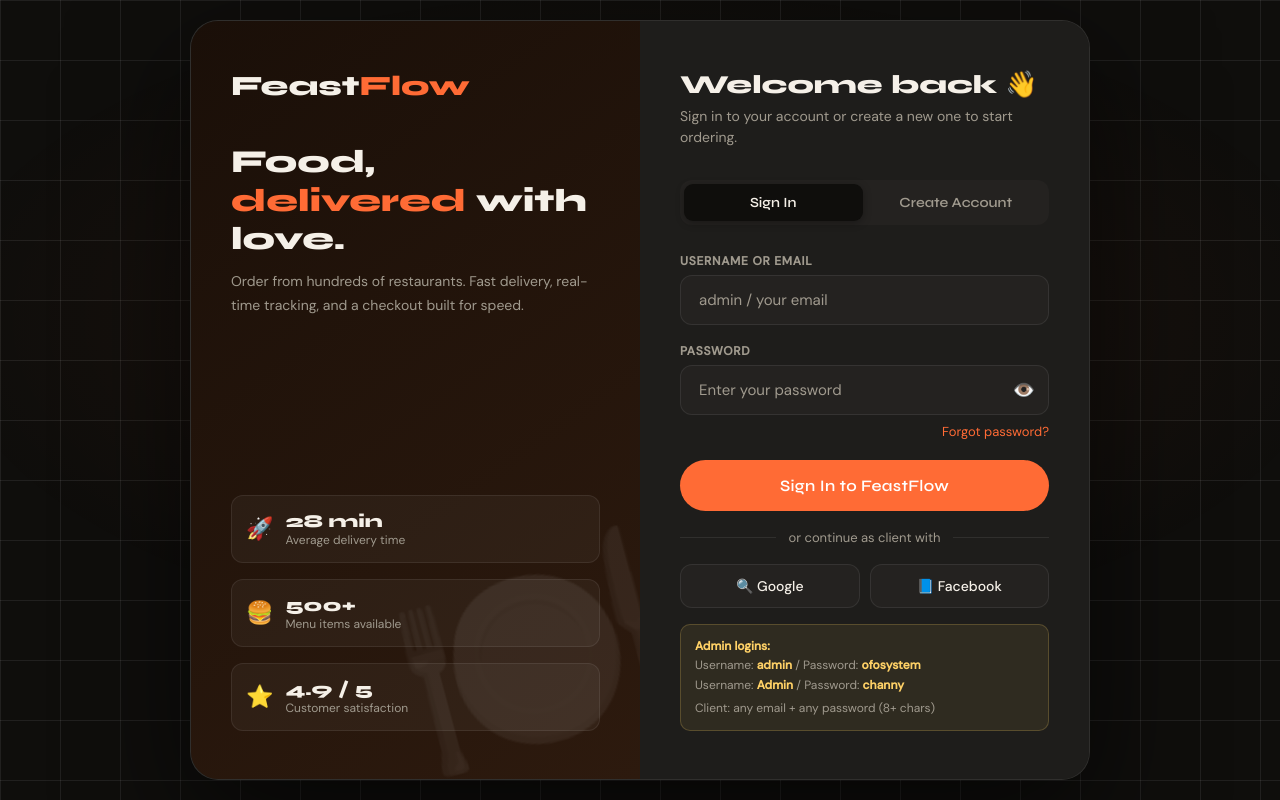
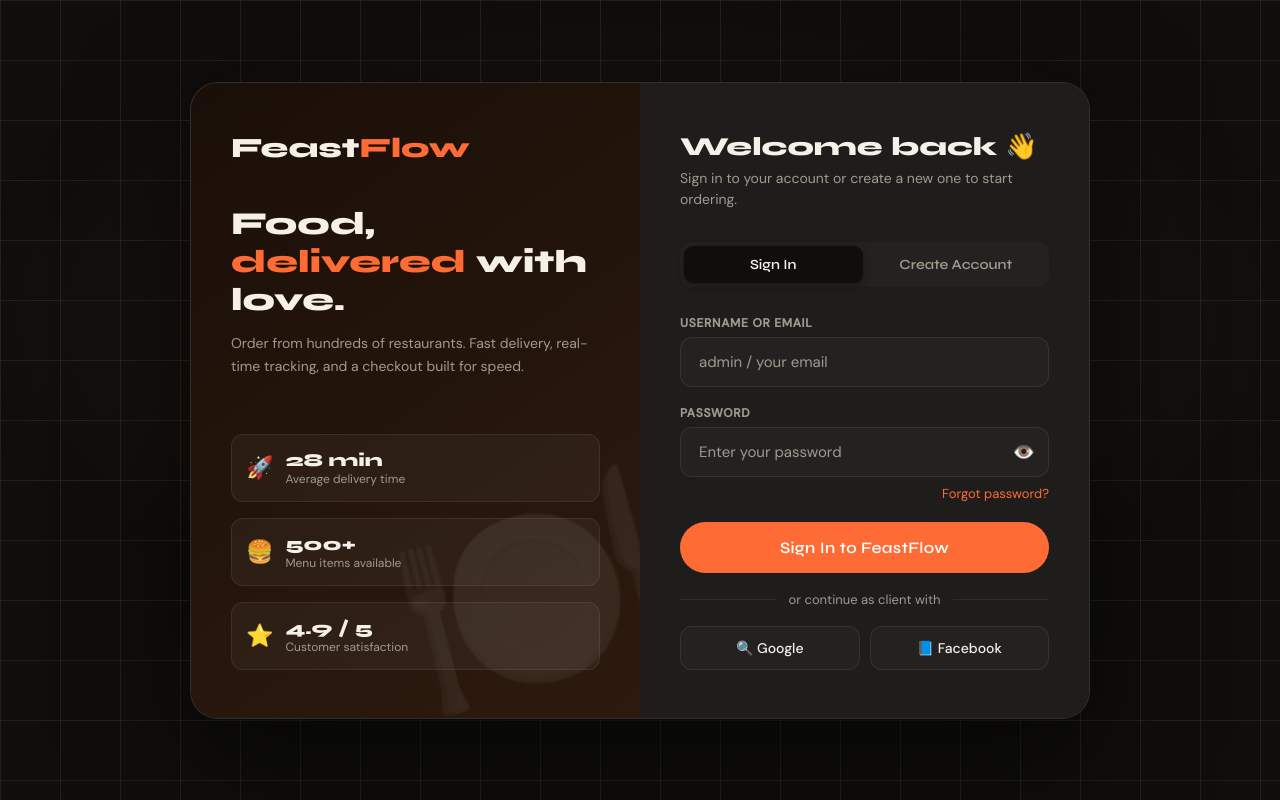
Before and after one commit to artnakagodmode/online-ordering-system, a plain HTML site: page index.html in a window 1280 px wide. Drawn offline with Linux system fonts and the light colour scheme.

Commit message:
Add files via upload

```diff
--- a/index.html
+++ b/index.html
@@ -1,3 +1,4 @@
+
 <!DOCTYPE html>
 <html lang="en">
 <head>
@@ -153,14 +154,6 @@
         <button class="social-btn" onclick="socialSignIn('Google')">🔍 Google</button>
         <button class="social-btn" onclick="socialSignIn('Facebook')">📘 Facebook</button>
       </div>
-      <div class="hint-box">
-        <strong>Admin logins:</strong><br>
-        Username: <strong>admin</strong> / Password: <strong>ofosystem</strong><br>
-        Username: <strong>Admin</strong> / Password: <strong>channy</strong><br>
-        <span style="margin-top:4px;display:block;">Client: any email + any password (8+ chars)</span>
-      </div>
-    </div>
-
     <!-- ── REGISTER FORM ── -->
     <div id="registerForm" class="hidden">
       <div class="form-row">
```
